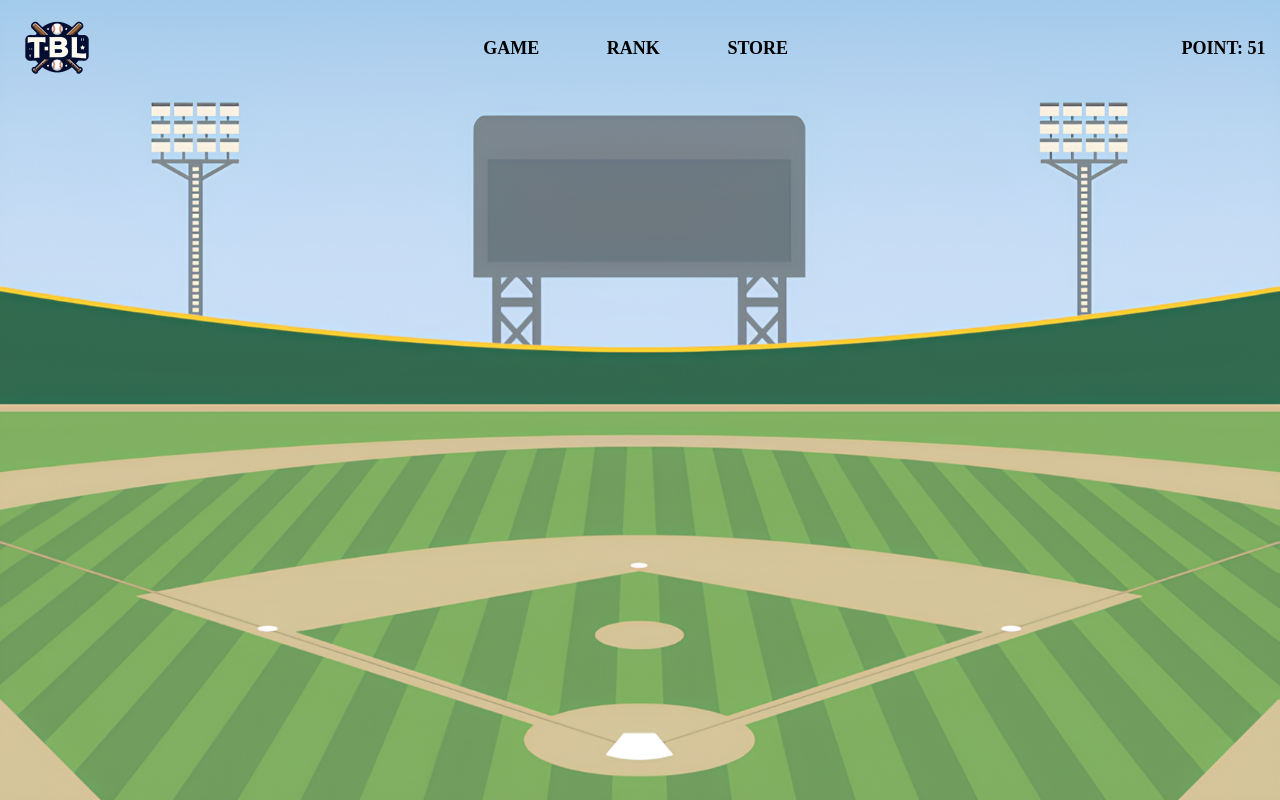
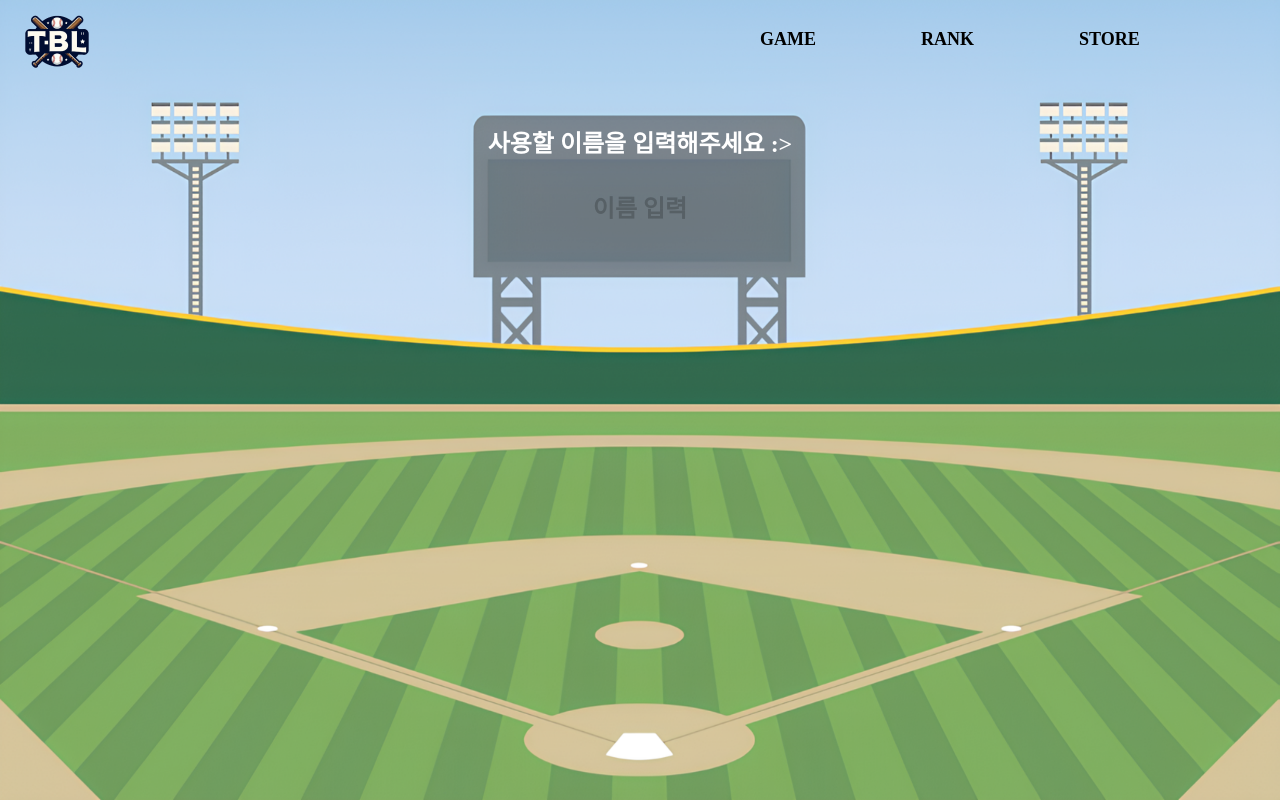
Before and after one commit to bhark065/TBalLom, a Django app: page /tballom/home/ in a window 1280 px wide. Run offline with Django 5.2, Linux system fonts and the light colour scheme; some web fonts are replaced.

Commit message:
Feat: main 화면 구현

```diff
--- a/tballom/static/css/base.css
+++ b/tballom/static/css/base.css
@@ -17,6 +17,7 @@ body {
     width: 100vw;
     height: 100vh;
     display: flex;
+    justify-content: center;
     margin: 0;
 }
 
@@ -28,6 +29,8 @@ body {
 .imgDiv {
     width: 66px;
     height: 72px;
+    padding-top: 6px;
+    padding-left: 24px;
 }
 .imgDiv > img {
     width: 100%;
@@ -35,23 +38,21 @@ body {
 }
 
 nav {
-    width: 97%;
-    height: 84px;
+    width: 100%;
     display: flex;
-    justify-content: space-between;
+    /*justify-content: space-between;*/
     align-items: center;
     position: fixed;
     top: 0;
     left: 0;
-    padding: 6px 24px;
     z-index: 100;
     background-color: transparent;
+    column-gap: 670px;
 }
 
 .nav-item {
-    width: 30%;
     display: flex;
-    justify-content: space-around;
+    column-gap: 105px;
 
     font-family: var(--pretendard-font);
     font-weight: var(--Bold);
@@ -64,4 +65,5 @@ nav {
     font-weight: var(--Bold);
     font-size: 18px;
     color: var(--main-color);
+    padding-right: 24px;
 }
--- a/tballom/static/css/tballom_name.css
+++ b/tballom/static/css/tballom_name.css
@@ -0,0 +1,33 @@
+.name-container {
+    position: absolute;
+    display: flex;
+    flex-direction: column;
+    align-items: center;
+    justify-content: center;
+    top: 12.5%;
+}
+
+.title {
+    height: 7.5vh;
+    font-family: var(--pretendard-font);
+    font-weight: 700;
+    font-size: 24px;
+    color: white;
+}
+
+.name-container > input {
+    text-align: center;
+    width: 23.5vw;
+    height: 12vh;
+    border: 0;
+    background-color: transparent;
+    outline: none;
+
+    font-family: var(--pretendard-font);
+    font-weight: var(--Bold);
+    font-size: 24px;
+    color: var(--main-color);
+}
+.name-container > input::placeholder {
+    color: rgba(0, 0, 0, 0.2);
+}
--- a/tballom/templates/html/tballom_name.html
+++ b/tballom/templates/html/tballom_name.html
@@ -8,7 +8,8 @@
 {% endblock %}
 
 {% block content %}
-    <div>
-
+    <div class="name-container">
+        <div class="title"> <p>사용할 이름을 입력해주세요 :></p> </div>
+        <Input placeholder="이름 입력"/>
     </div>
 {% endblock %}
--- a/templates/base.html
+++ b/templates/base.html
@@ -7,6 +7,22 @@
     <link rel="stylesheet" href="{% static 'css/base.css' %}" type="text/css">
     {% block css %} {% endblock %}
 </head>
+<script>
+    document.addEventListener("DOMContentLoaded", function() {
+        let pathname = window.location.pathname;
+        let pointValue = true;
+        if (pathname === '/tballom/home/') {
+            pointValue = false;
+        }
+
+        let pointDiv = document.querySelector('.point');
+        if (pointValue) {
+            pointDiv.style.display = 'block';
+        } else {
+            pointDiv.style.display = 'none';
+        }
+    });
+</script>
 <body>
     <div class="container">
         <img src="{% static 'tballom/images/background.png' %}" alt="background">
```
